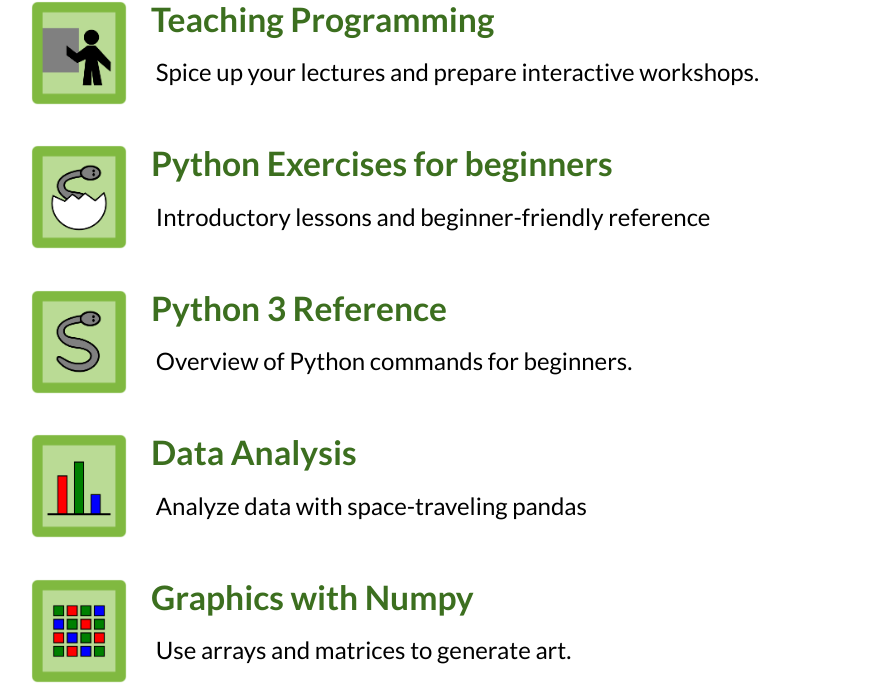
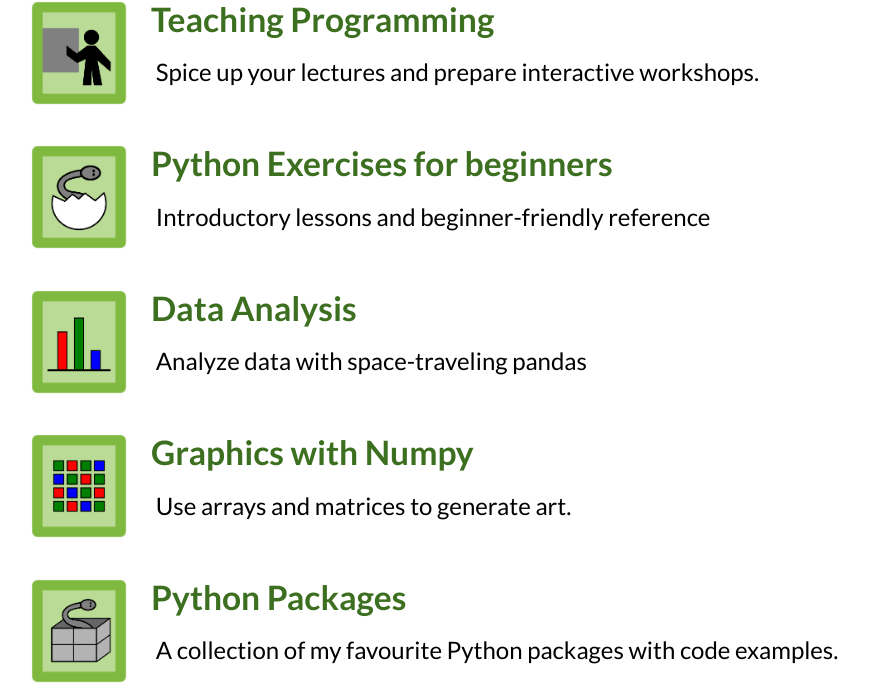
Before and after one commit to krother/academis_website, a Python web app: template templates/index.html in a window 1280 px wide. Shown: the part 1036-1734 px from the top of the page, without its empty margins (129-998 px from the left). Run offline with Jinja, Linux system fonts and the light colour scheme; the template is opened without the code that fills it, so the values that code supplies are empty; some libraries are stand-ins or nearby versions.

Commit message:
remove link to reference

```diff
--- a/templates/index.html
+++ b/templates/index.html
@@ -39,10 +39,11 @@
       <!-- 🇬🇧
       <h4><a href="/python_grundlagen">Python Übungen für Anfänger 🇩🇪</a></h4>-->
     </li>
-    <li class="python">
+    <!-- <li class="python">
       <h3><a href="/python_reference">Python 3 Reference</a></h3>
       <p>Overview of Python commands for beginners.</p>
     </li>
+  -->
     <li class="data_analysis">
       <h3><a href="https://krother.github.io/pandas_go_to_space/">Data Analysis</a></h3>
       <p>Analyze data with space-traveling pandas</p>
```
